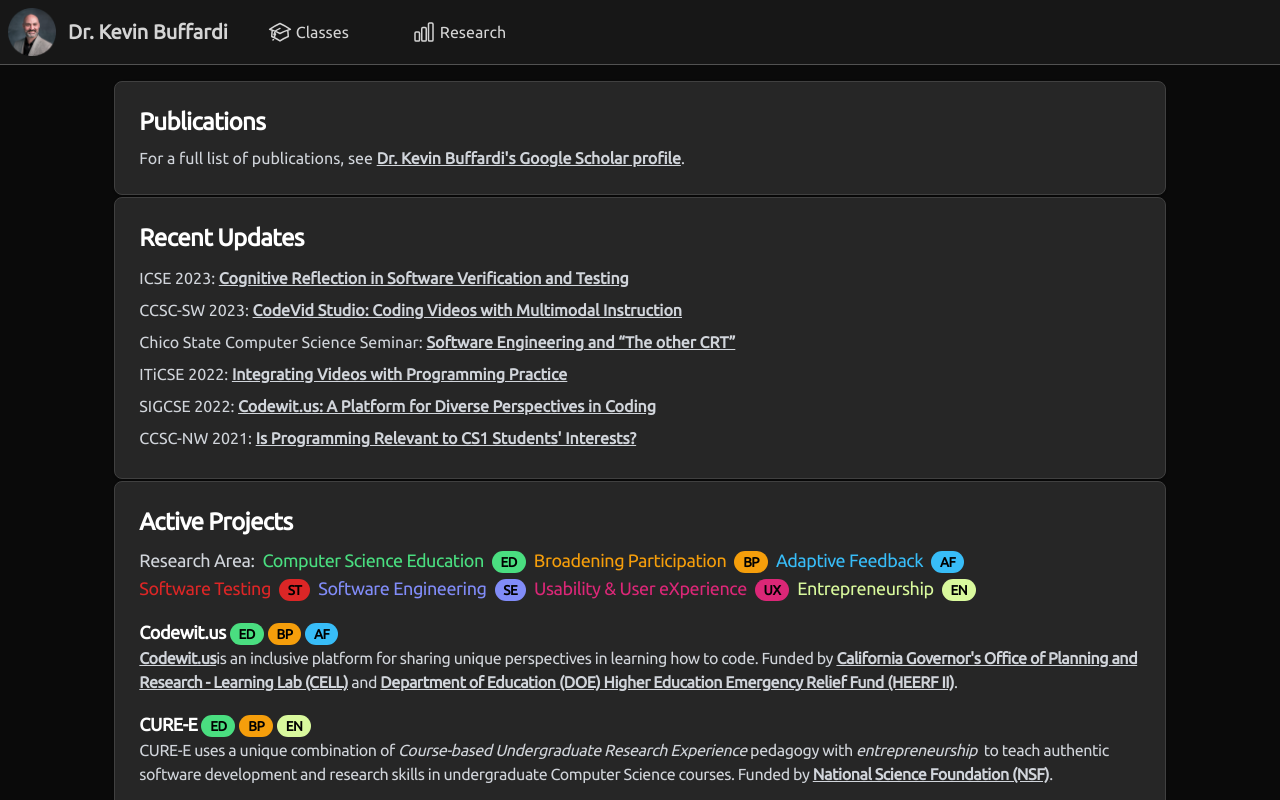
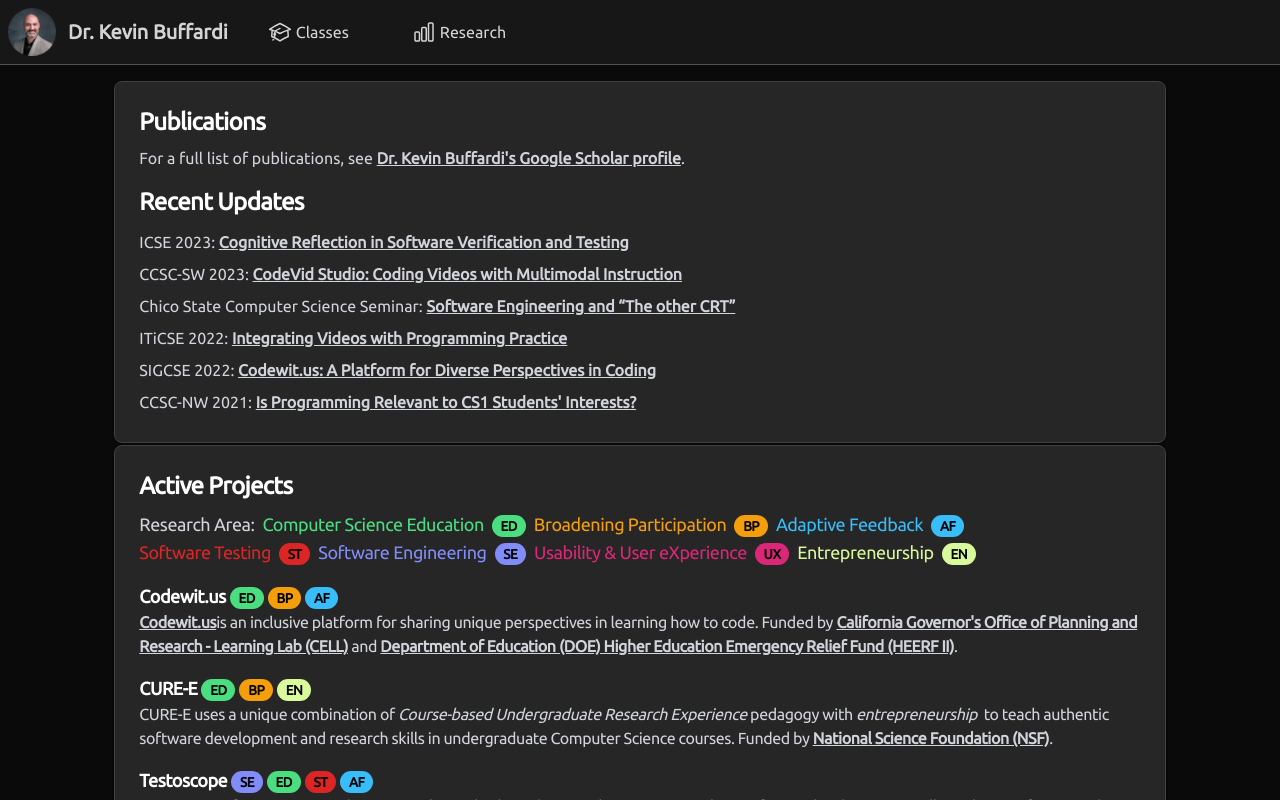
Before and after one commit to kbuffardi/kbuffardi.github.io, a Next.js app: page /research in a window 1280 px wide. Shown: the top 800 px of the page. Built offline with nearby package versions, Linux system fonts and the light colour scheme.

Commit message:
Combine publications with recent updates

```diff
--- a/src/app/research/page.tsx
+++ b/src/app/research/page.tsx
@@ -20,11 +20,7 @@ export default function Research() {
                   </a>.
                 </p>
               </div>
-            </div>
-          </div>
-          <div className="flex w-5/6 justify-center flex-wrap">
-            <div className="p-6 m-px bg-neutral-800 border border-neutral-700 rounded-lg shadow w-full">
-              <h5 className="mb-2 text-2xl font-bold tracking-tight text-gray-900 text-white">Recent Updates</h5>
+              <h5 className="mb-2 mt-4 text-2xl font-bold tracking-tight text-gray-900 text-white">Recent Updates</h5>
               <div className="flex-wrap text-gray-300">
                 <ul className="list-outside leading-loose">
                   <li>ICSE 2023:&nbsp;
```
